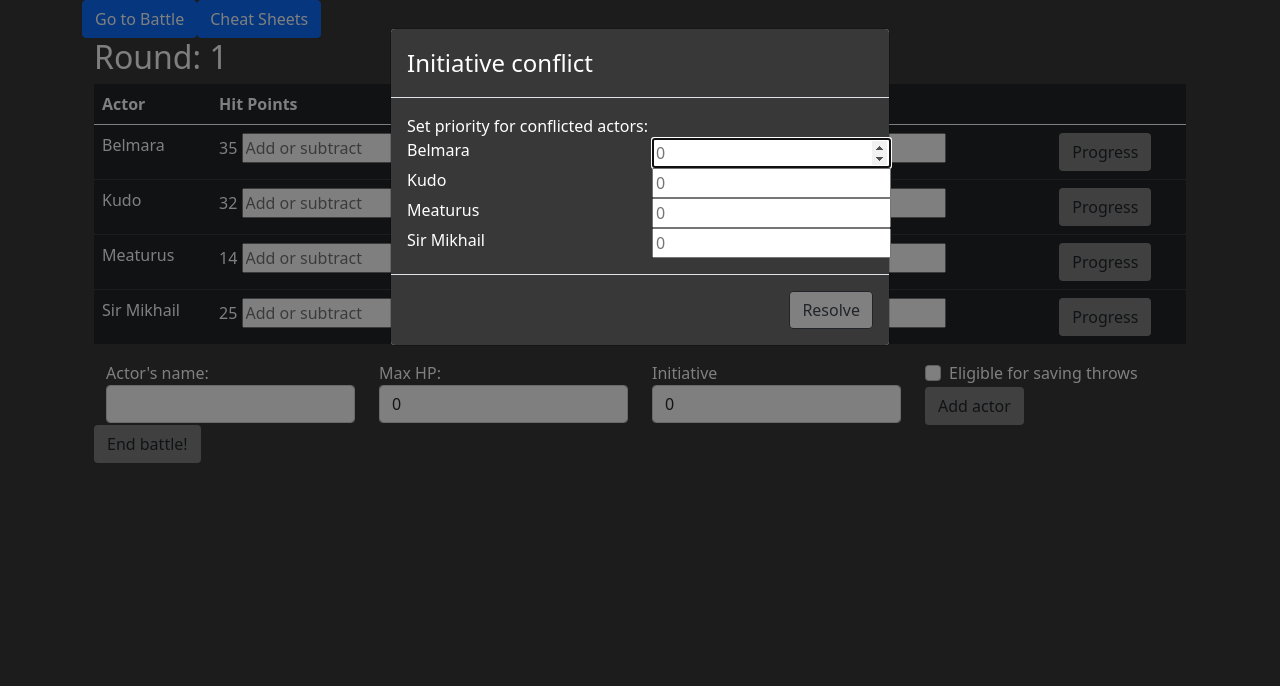
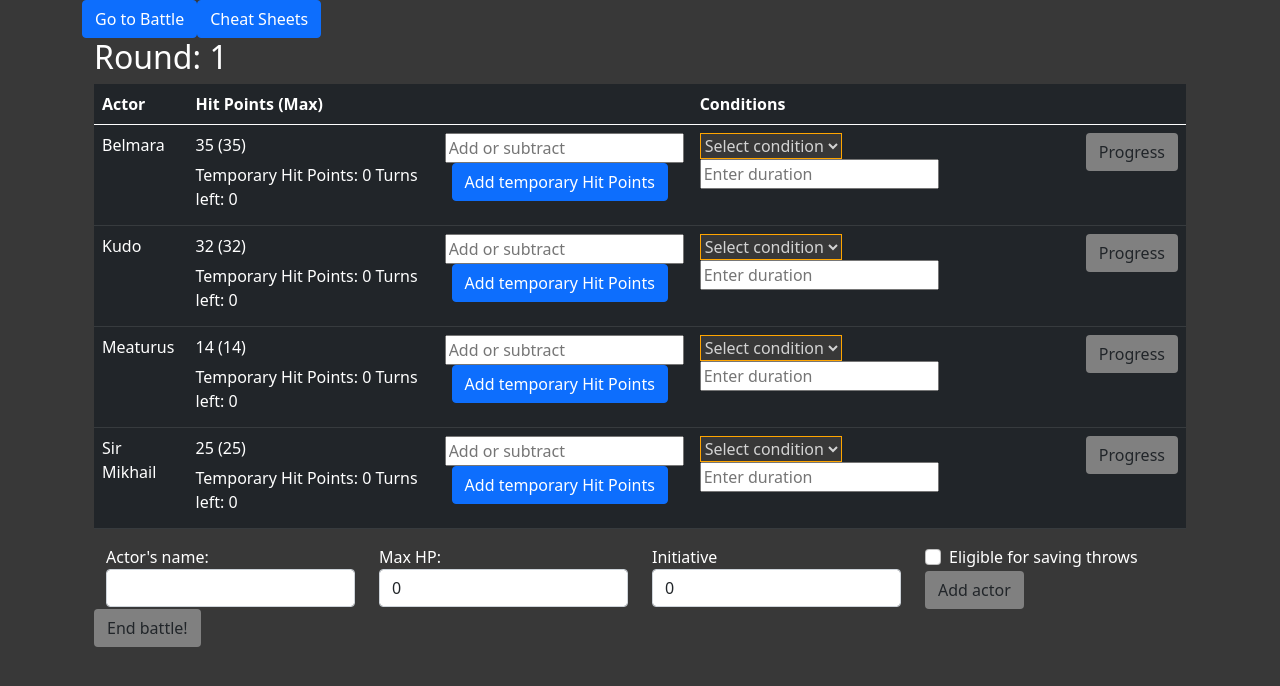
Before and after one commit to vincent2704/dungeon-masters-tracker, an Angular app: page / in a window 1280 px wide. Both pictures are taken after a click on the button "Start battle!". Shown: the top 686 px of the page. Built offline with nearby package versions, Linux system fonts and the light colour scheme.

Commit message:
temporary hit points implemented

```diff
--- a/src/app/battle/battle.component.html
+++ b/src/app/battle/battle.component.html
@@ -7,7 +7,7 @@
       <thead>
       <tr>
         <th scope="col">Actor</th>
-        <th scope="col">Hit Points</th>
+        <th scope="col">Hit Points (Max)</th>
         <th scope="col">Conditions</th>
         <th scope="col"></th>
       </tr>
@@ -15,10 +15,42 @@
       <tbody>
       <tr *ngFor="let actor of actors">
         <td>{{actor.name}}</td>
-        <!--        <td>{{actor | json}}</td>-->
+<!--                <td>{{actor | json}}</td>-->
         <td>
-          {{actor.getCurrentHP()}}
-          <input type="number" class="input" placeholder="Add or subtract" (keydown.enter)="onSubmitHP(actor, $event)">
+          <div class="row">
+            <div class="col">{{actor.getCurrentHP()}} ({{actor.getMaxHP()}})</div>
+            <div class="col">
+              <input type="number" class="input" placeholder="Add or subtract"
+                     (keydown.enter)="onSubmitHP(actor, $event)">
+            </div>
+          </div>
+          <div class="row">
+            <div class="col">
+              <div>
+                Temporary Hit Points: {{actor.getTemporaryHitPoints().getHitPoints()}}
+                Turns left: {{actor.getTemporaryHitPoints().getTurnsLeft()}}
+              </div>
+            </div>
+            <div class="col">
+              <p>
+                <a class="btn btn-primary" data-bs-toggle="collapse" href="#{{actor.name}}TemporaryHitPoints"
+                   role="button" aria-expanded="false" aria-controls="collapseExample">
+                  Add temporary Hit Points
+                </a>
+              </p>
+            </div>
+          </div>
+          <div class="row">
+            <div class="collapse" id="{{actor.name}}TemporaryHitPoints">
+                  <input type="number" class="input" placeholder="Hit Points amount"
+                         (keyup)="setTemporaryHitPointsToAdd($event)"
+                  >
+                  <input type="number" class="input" placeholder="Duration (leave blank if permanent)"
+                         (keyup)="setTemporaryHitPointsToAddDuration($event)"
+                  >
+                  <button class="btn btn-primary" (click)="onSubmitTemporaryHitPoints(actor)">Submit</button>
+            </div>
+          </div>
         </td>
         <td>
           <app-condition *ngFor="let condition of actor.battleConditions"
--- a/src/app/battle/battle.component.ts
+++ b/src/app/battle/battle.component.ts
@@ -19,6 +19,10 @@ export class BattleComponent implements OnInit {
   // condition form
   conditionToAdd!: Condition;
   conditionToAddDuration: number = 0;
+
+  // temporary Hit Points form
+  temporaryHitPointsAmount: number = 0;
+  temporaryHitPointsDuration: number = 0;
 
   @ViewChild('initiativeConflictModal')
   conflictModal!: any;
@@ -91,13 +95,29 @@ export class BattleComponent implements OnInit {
     }
   }
 
+  setTemporaryHitPointsToAdd(event: Event) {
+    let hitPointAmount = parseInt((<HTMLInputElement>event.target).value);
+    if (hitPointAmount > 0) {
+      this.temporaryHitPointsAmount = hitPointAmount;
+    }
+  }
+
+  setTemporaryHitPointsToAddDuration(event: Event) {
+    this.temporaryHitPointsDuration = parseInt((<HTMLInputElement>event.target).value);
+  }
+
+  onSubmitTemporaryHitPoints(actor: Actor) {
+    actor.setTemporaryHitPoints(this.temporaryHitPointsAmount, this.temporaryHitPointsDuration);
+  }
+
   setConditionToAddDuration(event: Event) {
     this.conditionToAddDuration = parseInt((<HTMLInputElement>event.target).value);
     (<HTMLInputElement>event.target).value = '';
   }
 
   onSubmitHP(actor: Actor, event: any) {
-    actor.modifyHp(event.target.value);
+    let hpModifier = parseInt(event.target.value);
+    actor.modifyHp(hpModifier);
     (<HTMLInputElement>event.target).value = '';
   }
 
--- a/src/app/models/actor.ts
+++ b/src/app/models/actor.ts
@@ -56,6 +56,7 @@ export class Actor {
 
   modifyHp(hitPointsModifier: number) {
     let isDamage: boolean = hitPointsModifier < 0;
+    console.log('isDamage: ' + isDamage);
 
     if (hitPointsModifier === 0) {
       console.warn("Actor's Hit Points are modified by 0!: " + this.name);
@@ -70,8 +71,11 @@ export class Actor {
         let receivedDamage = -hitPointsModifier;
         if (receivedDamage > temporaryHitPoints) {
           let leftOverHitPoints = receivedDamage - temporaryHitPoints;
-          this.setTemporaryHitPoints(0, 0);
+          this.temporaryHP.subtractTemporaryHitPoints(receivedDamage);
           this.modifyHp(-leftOverHitPoints);
+          return;
+        } else {
+          this.temporaryHP.subtractTemporaryHitPoints(receivedDamage);
           return;
         }
       }
--- a/src/app/models/actorsData.ts
+++ b/src/app/models/actorsData.ts
@@ -1,8 +1,8 @@
 import {Actor} from "./actor";
 
 export const PROTAGONISTS = [
-  new Actor('Belmara', 35, 35),
-  new Actor('Kudo', 32),
-  new Actor('Meaturus', 14),
-  new Actor('Sir Mikhail', 25),
+  new Actor('Belmara', 35, 35, 4),
+  new Actor('Kudo', 32, 32, 3),
+  new Actor('Meaturus', 14, 14, 2),
+  new Actor('Sir Mikhail', 25, 25, 1),
 ];
--- a/src/app/models/battleCondition.ts
+++ b/src/app/models/battleCondition.ts
@@ -9,7 +9,6 @@ export class BattleCondition {
     private durationInTurns: number = 0) {
 
     this.permanent = durationInTurns <= 0;
-
   }
 
   getCondition() {
--- a/src/app/models/temporaryHP.ts
+++ b/src/app/models/temporaryHP.ts
@@ -1,25 +1,46 @@
-/*
-  Because this class is an integral part of Actor, it's tested within actor.spec.ts classes
- */
 export class TemporaryHP {
 
-  constructor(private hitPoints: number, private turnsLeft: number) {
+  private permanent: boolean;
+
+  constructor(private hitPoints: number, private turnsLeft: number = 0) {
+    this.permanent = turnsLeft <= 0;
   }
 
   getHitPoints() {
     return this.hitPoints;
   }
 
+  getTurnsLeft() {
+    return this.turnsLeft;
+  }
+
   hasTemporaryHitPoints() {
-    return this.hitPoints > 0 && this.turnsLeft > 0;
+    return this.hitPoints > 0;
   }
 
   decrementDuration() {
-    if(this.turnsLeft > 0) {
+    if (this.permanent) {
+      return;
+    }
+    if (this.turnsLeft > 0) {
       this.turnsLeft -= 1;
     }
-    if(this.turnsLeft == 0) {
-      this.hitPoints = 0;
+    if (this.turnsLeft == 0) {
+      this.reset();
     }
   }
+
+  subtractTemporaryHitPoints(damage: number) {
+    if(damage > this.hitPoints) {
+      this.reset();
+    } else {
+      this.hitPoints -= damage;
+    }
+  }
+
+  private reset() {
+    this.hitPoints = 0;
+    this.turnsLeft = 0;
+    this.permanent = true;
+  }
 }
```
Also changed, not shown: 2 other files (tests, documents, lock files or other folders).
